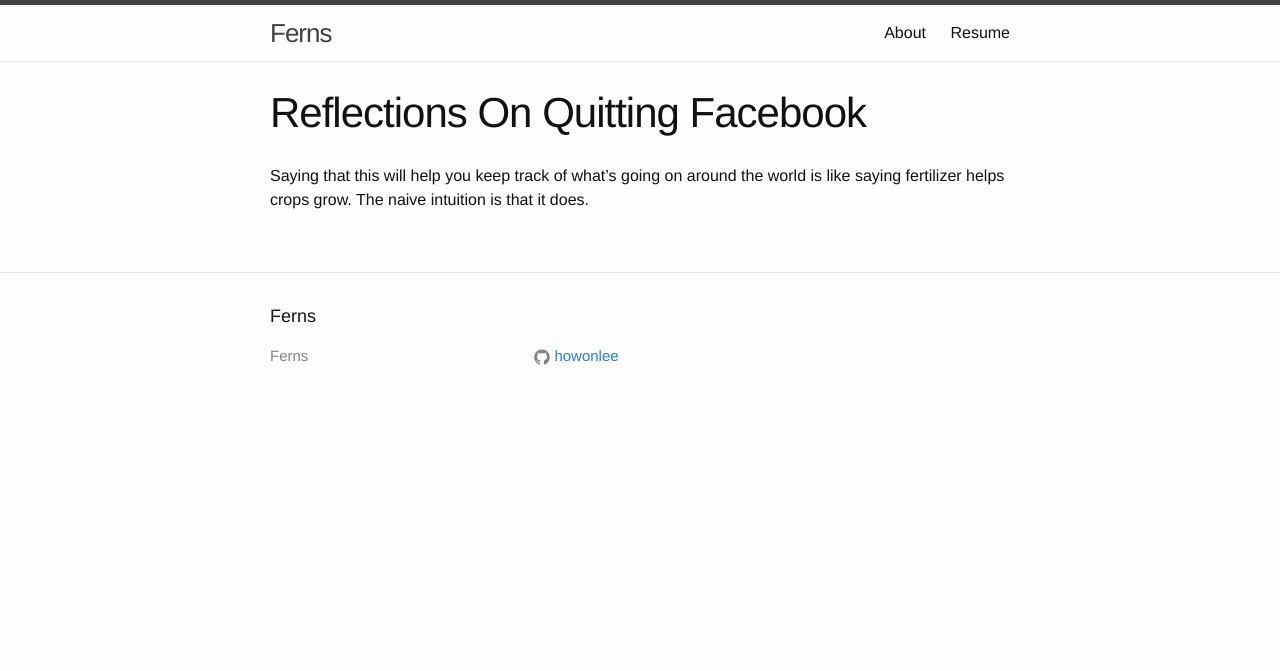
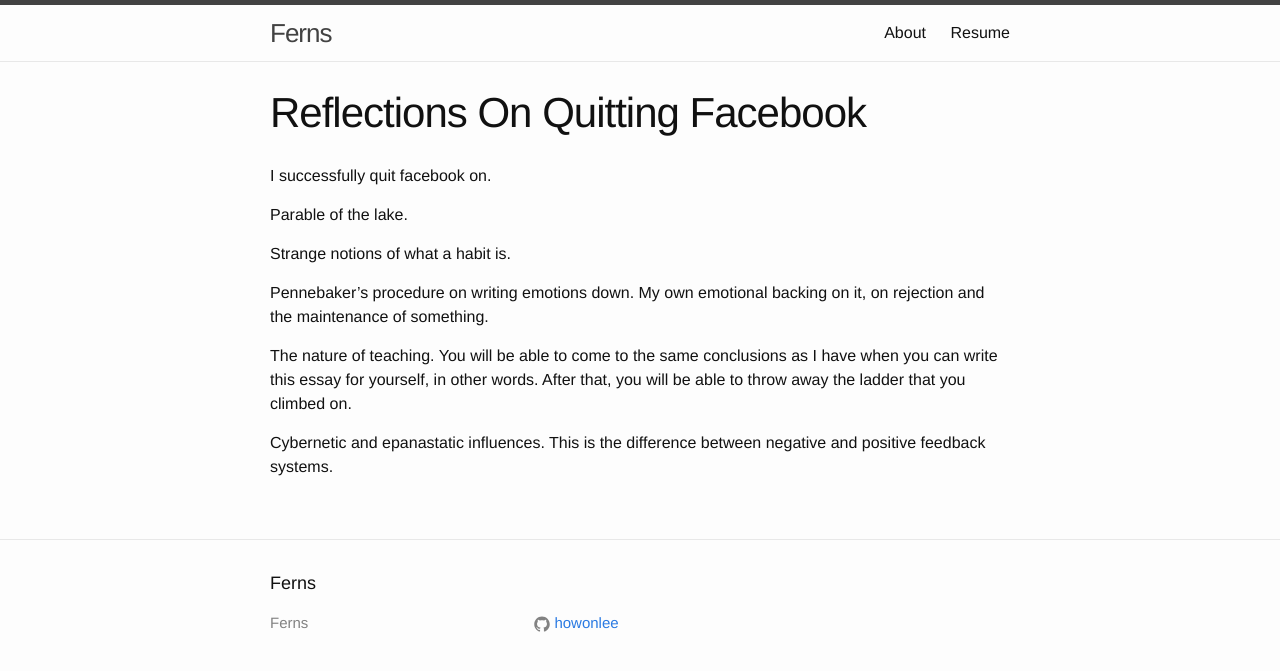
Before and after one commit to howonlee/howonlee.github.io, a Jekyll site: the page built from _posts/2015-11-8-Reflections%20On%20Quitting%20Facebook.md, in a window 1280 px wide. Shown: the top 671 px of the page. Built offline with Jekyll 4.4.1, drawn with Linux system fonts in a browser that asks for light colours.

Commit message:
add some thoughts

```diff
--- a/_posts/2015-11-8-Reflections%20On%20Quitting%20Facebook.md
+++ b/_posts/2015-11-8-Reflections%20On%20Quitting%20Facebook.md
@@ -3,4 +3,15 @@
 title: Reflections On Quitting Facebook
 ---
 
-Saying that this will help you keep track of what's going on around the world is like saying fertilizer helps crops grow. The naive intuition is that it does.
+I successfully quit facebook on.
+
+Parable of the lake.
+
+Strange notions of what a habit is.
+
+Pennebaker's procedure on writing emotions down.
+My own emotional backing on it, on rejection and the maintenance of something.
+
+The nature of teaching. You will be able to come to the same conclusions as I have when you can write this essay for yourself, in other words. After that, you will be able to throw away the ladder that you climbed on.
+
+Cybernetic and epanastatic influences. This is the difference between negative and positive feedback systems.
```
Also changed, not shown: _posts/2015-11-9-Intro%20To%20PGM.md (added, +32 -0 lines).
